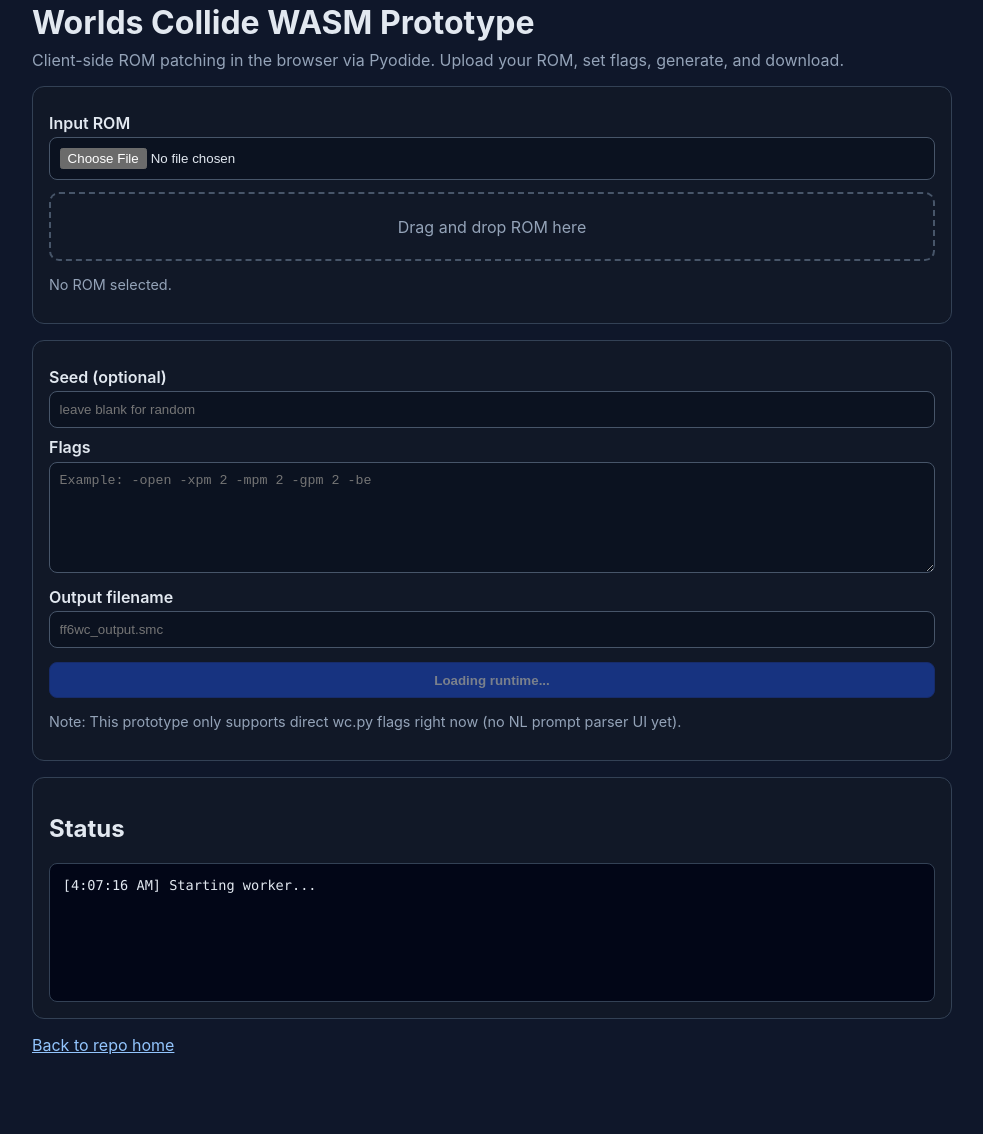
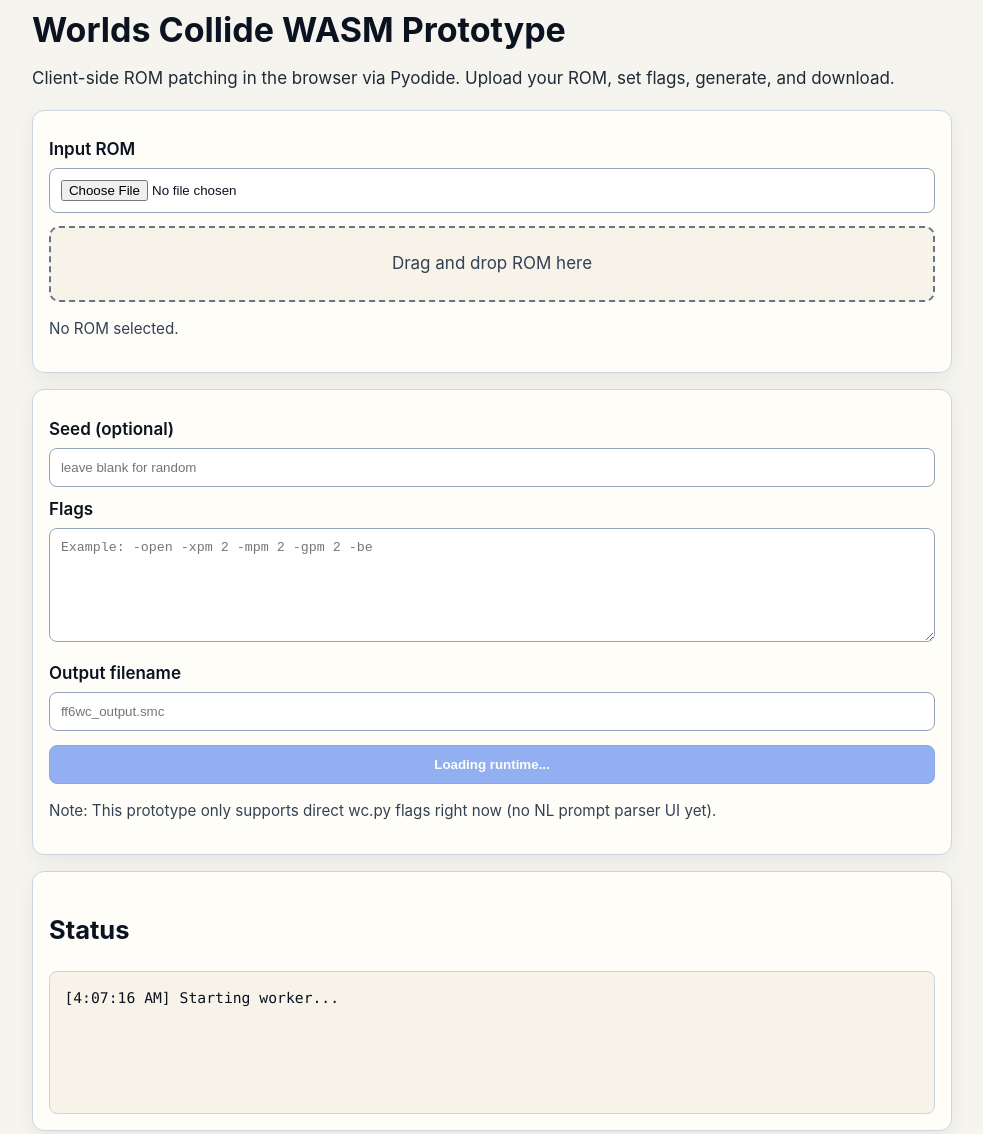
Before and after one commit to nksimmons/games, a plain HTML site: page worldscollide/index.html in a window 1280 px wide. Shown: the part 21-1155 px from the top of the page, without its empty margins (148-1131 px from the left). Before the commit the page ends 1116 px from the top, so only its background shows below. Drawn offline with Linux system fonts and the light colour scheme.

Commit message:
Lighten and warm UI theme for readability

```diff
--- a/worldscollide/styles.css
+++ b/worldscollide/styles.css
@@ -1,12 +1,14 @@
 :root {
-  color-scheme: dark;
+  color-scheme: light;
 }
 
 body {
   margin: 0;
-  background: #0f172a;
-  color: #e2e8f0;
+  background: #f6f4ee;
+  color: #0b1220;
   font-family: Inter, ui-sans-serif, system-ui, -apple-system, Segoe UI, Roboto, sans-serif;
+  font-size: 17px;
+  line-height: 1.6;
 }
 
 main {
@@ -21,15 +23,16 @@ h1 {
 
 .lede {
   margin-top: 0;
-  color: #94a3b8;
+  color: #1f2937;
 }
 
 .card {
-  border: 1px solid #334155;
+  border: 1px solid #cbd5e1;
   border-radius: 12px;
-  background: #111827;
+  background: #fffdf8;
   padding: 1rem;
   margin: 1rem 0;
+  box-shadow: 0 6px 20px rgba(15, 23, 42, 0.06);
 }
 
 label {
@@ -44,16 +47,24 @@ button {
   width: 100%;
   box-sizing: border-box;
   border-radius: 8px;
-  border: 1px solid #475569;
-  background: #0b1220;
-  color: #e2e8f0;
-  padding: 0.6rem;
+  border: 1px solid #94a3b8;
+  background: #ffffff;
+  color: #0b1220;
+  padding: 0.68rem;
+}
+
+input:focus,
+textarea:focus,
+button:focus {
+  outline: 3px solid #bfdbfe;
+  outline-offset: 1px;
 }
 
 button {
   margin-top: 0.9rem;
-  background: #1d4ed8;
-  border-color: #1e40af;
+  background: #2563eb;
+  border-color: #1d4ed8;
+  color: #ffffff;
   cursor: pointer;
   font-weight: 600;
 }
@@ -65,23 +76,24 @@ button:disabled {
 
 .drop-zone {
   margin-top: 0.8rem;
-  border: 2px dashed #475569;
+  border: 2px dashed #64748b;
   border-radius: 10px;
   padding: 1.4rem;
   text-align: center;
-  color: #94a3b8;
+  color: #334155;
+  background: #f7f3e9;
 }
 
 .drop-zone.active {
-  border-color: #3b82f6;
-  color: #bfdbfe;
-  background: #0b1730;
+  border-color: #2563eb;
+  color: #1d4ed8;
+  background: #eff6ff;
 }
 
 .download-link {
   display: inline-block;
   margin-top: 0.8rem;
-  color: #93c5fd;
+  color: #1d4ed8;
 }
 
 .hidden {
@@ -89,8 +101,8 @@ button:disabled {
 }
 
 .subtle {
-  color: #94a3b8;
-  font-size: 0.9rem;
+  color: #334155;
+  font-size: 0.95rem;
 }
 
 pre {
@@ -99,14 +111,15 @@ pre {
   max-height: 28rem;
   overflow: auto;
   white-space: pre-wrap;
-  border: 1px solid #334155;
+  border: 1px solid #cbd5e1;
   border-radius: 8px;
-  background: #020617;
-  padding: 0.8rem;
+  background: #f7f3e9;
+  padding: 0.9rem;
   font-family: ui-monospace, SFMono-Regular, Menlo, Consolas, monospace;
-  font-size: 0.85rem;
+  font-size: 0.92rem;
+  line-height: 1.5;
 }
 
 a {
-  color: #93c5fd;
+  color: #1d4ed8;
 }
```
Also changed, not shown: index.html (+3 -3 lines).
